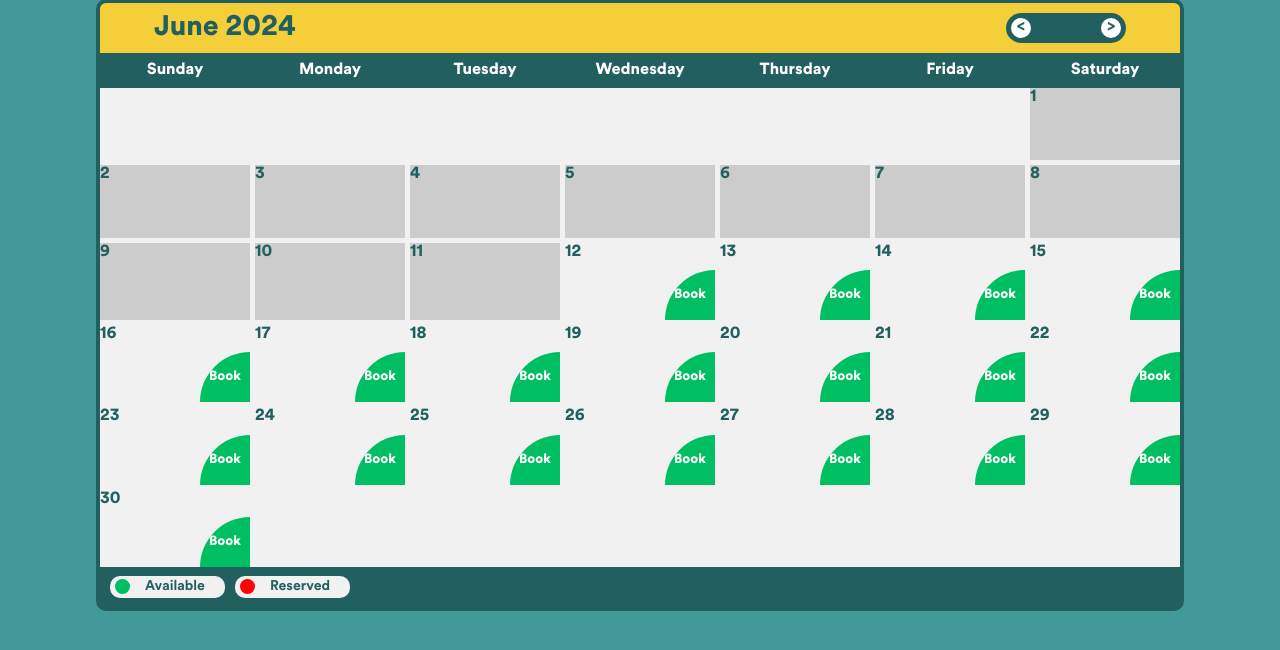
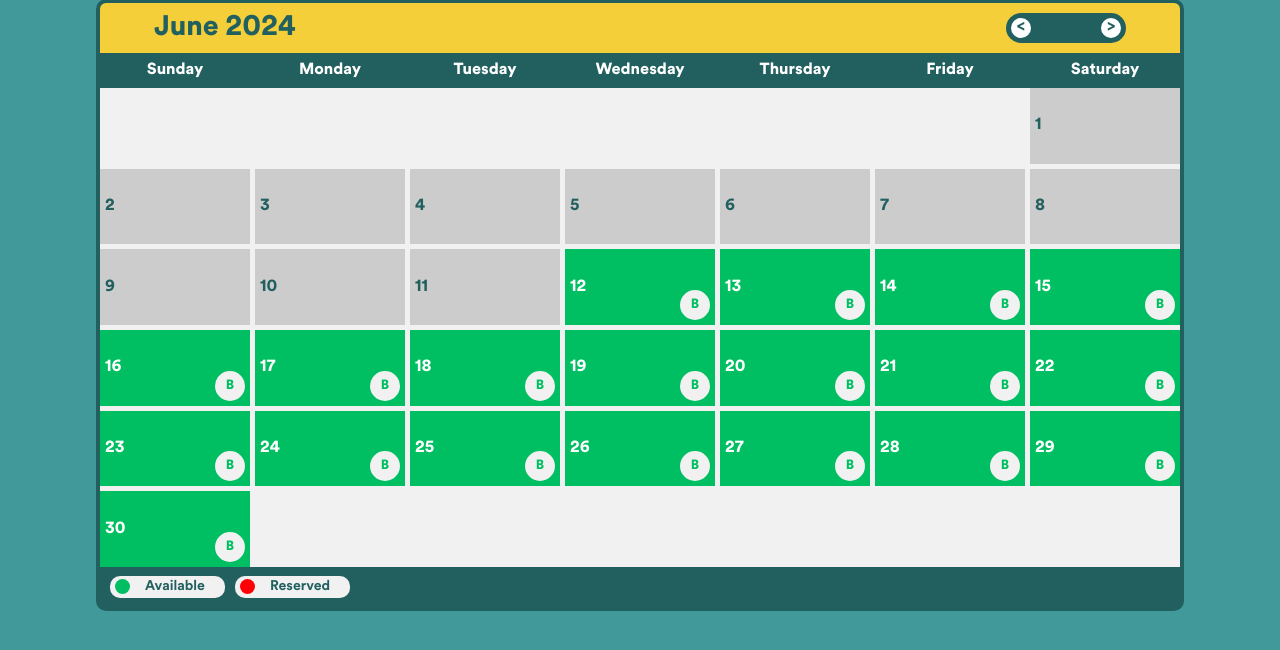
Before and after one commit to Kurt013/Villa-Gilda-Resort, a PHP site: page /reserve.php in a window 1280 px wide. Shown: the part 131-781 px from the top of the page. Run offline with PHP 8.4, Linux system fonts and the light colour scheme; the visitor is signed in with stand-in values (Sample User, id 1); data that the repository does not hold is empty.

Commit message:
initial design for calendar and fixed placing of menus

```diff
--- a/bookableCell.php
+++ b/bookableCell.php
@@ -302,7 +302,7 @@ private function bookingForm($date)
         <form method="post" action="' . $this->currentURL . '">
             <input type="hidden" name="add" />
             <input type="hidden" name="date" value="' . $date . '" />
-            <input class="submit" id="submit" type="submit" value="Book" />
+            <button class="submit" id="submit" type="submit" value="Book">B</button>
         </form>';
     }
 }
@@ -314,7 +314,7 @@ private function bookingForm($date)
             <form onsubmit="return confirm(\'Are you sure to cancel?\');" method="post" action="' . $this->currentURL . '">
                 <input type="hidden" name="delete" />
                 <input type="hidden" name="id" value="' . $id . '" />
-                <input class="submit" type="submit" value="Delete" />
+                <button class="submit" type="submit" value="Delete">D</button>
             </form>';
     }
 }
--- a/calendar.css
+++ b/calendar.css
@@ -100,13 +100,46 @@ h1.title {
     display: flex;
 }
 
-.hasForm {
+.hasOpen, .hasBooked {
     flex-direction: row-reverse;
     justify-content: space-between;
 }
 
+.hasOpen {
+    background-color: #00BF63;
+}
+
+.hasBooked {
+    background-color: #FF0007;
+}
+
+.submit {
+    cursor: pointer;
+    height: 30px;
+    width: 30px;
+    border-radius: 50%;
+    margin: 0 5px 5px 0;
+    border: 3px solid #F0F1F0;
+    transition: background-color 0.05s;
+}
+
+.hasOpen .submit {
+    color: #00BF63;
+    background-color: #F0F1F0;
+}
+
+.hasBooked .submit {
+    color: #FF0007;
+    background-color: #F0F1F0;
+}
+
+.green-box + .day-number {
+    color: white;
+}
+
 .day-number {
-    z-index: 1;
+    padding-left: 5px;
+    align-self: center;
     color: #226060;
 }
 
@@ -265,28 +298,6 @@ h1.title {
     align-items: end;
 }
 
-.submit {
-    background-color: transparent;
-    height: 50px;
-    width: clamp(10px, 5vw, 50px);
-    border: none;
-    z-index: 2;
-    /* width: clamp(30px, 5vw, 40px);
-    height: 50px; */
-    /* border-radius: 0 50% 0 0; */
-    transition: background-color 0.05s;
-    border-radius: 100% 0% 0% 100% / 100% 30% 70% 0%;
-}
-
-.open {
-    background-color: #00BF63;
-    border-radius: 100% 0% 0% 100% / 100% 30% 70% 0%;
-}
-
-.booked {
-    background-color: #FF0007;
-    border-radius:100% 0% 0% 100% / 100% 30% 70% 0%;
-}
 
 .legends {
     flex-basis: 40px;
@@ -364,6 +375,16 @@ h1.title {
         background-color: #F4CF3A;
         color: #F0F1F0;
     }
+
+    .hasOpen .submit:hover {
+        background-color: #00BF63;
+        color: #F0F1F0;
+    }
+
+    .hasBooked .submit:hover {
+        background-color: #FF0007;
+        color: #F0F1F0;
+    }
 }
 
 
@@ -410,6 +431,16 @@ h1.title {
         background-color: #F4CF3A;
         color: #F0F1F0;
     }
+
+    .hasOpen .submit:active {
+        background-color: #FF0007;
+        color: #F0F1F0;
+    }
+
+    .hasBooked .submit:active {
+        color: #FF0007;
+        background-color: #F0F1F0;
+    }
 }
 
 @media only screen and (min-width: 380px) and (max-width: 991px) {
--- a/header.php
+++ b/header.php
@@ -104,6 +104,19 @@
         </a>
       </li>
       <li>
+        <a href='dashboard.php' class='nav-block <?php
+            if ($_SESSION['role'] == 'admin') {
+              echo"nav-admin";
+            }
+            else {
+              echo"invisible";
+            }
+            ?>'>
+          <i class='bx bxs-dashboard'></i>
+          <p class='loc'>Dashboard</p>
+        </a>
+      </li>
+      <li>
         <a href="reserve.php" class="nav-block active-admin <?php
           if ($_SESSION['role'] == 'admin') {
             echo"nav-admin";
@@ -129,19 +142,6 @@
           <p class="loc">Reservation List</p>
         </a>
       </li>
-      <li>
-        <a href='dashboard.php' class='nav-block <?php
-            if ($_SESSION['role'] == 'admin') {
-              echo"nav-admin";
-            }
-            else {
-              echo"invisible";
-            }
-            ?>'>
-            <i class='bx bxs-dashboard'></i>
-            <p class='loc'>Dashboard</p>
-          </a>
-        </li>
         <li>
           <a href='staff.php' class='nav-block <?php
             if ($_SESSION['role'] == 'admin') {
--- a/reserve.php
+++ b/reserve.php
@@ -80,8 +80,11 @@ echo $calendar->show();
     const iden = document.querySelectorAll('.cell');
 
     for (let i=0; i < iden.length; i++) {
-      if (iden[i].querySelector('.green-box'))
-        iden[i].classList.add('hasForm');
+      if (iden[i].querySelector('.open'))
+        iden[i].classList.add('hasOpen');
+      else if (iden[i].querySelector('.booked'))
+        iden[i].classList.add('hasBooked');
+
     }
   </script>
 </body>
```
Also changed, not shown: homepage.php (+4 -4 lines).
